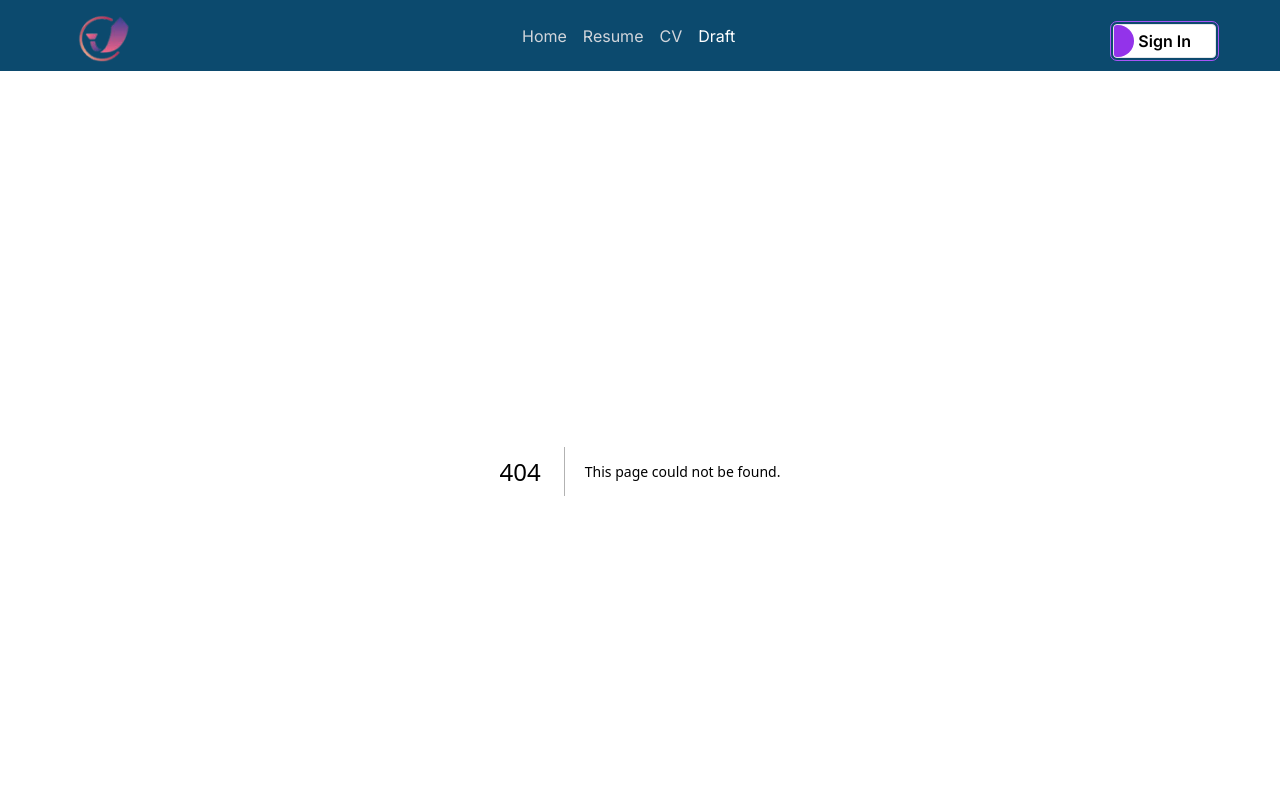
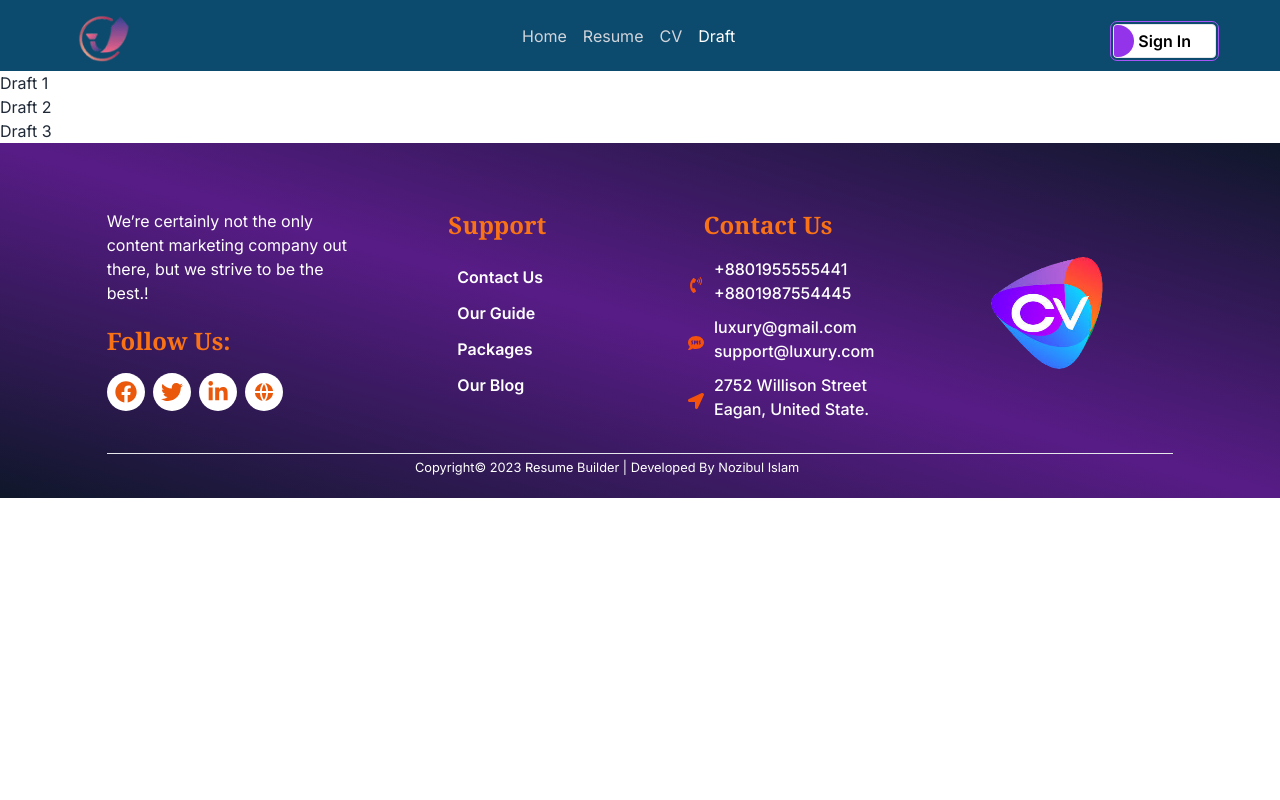
Before and after one commit to Nozibul/resume-builder-app, a Next.js app: page /draft in a window 1280 px wide. Before the commit this address had no page. Shown: the top 800 px of the page. Built offline with nearby package versions, Linux system fonts and the light colour scheme.

Commit message:
templates add

```diff
--- /dev/null
+++ b/src/app/cv/cv_preview/CvPreview.jsx
@@ -0,0 +1,59 @@
+'use client'
+
+import { useRouter } from "next/router";
+import { useEffect, useState } from "react";
+import { CV_DATA } from "../../../../local-json/CvResumeList";
+import { getItemFromArray } from "../../../utils/appHelpers.js";
+// import dynamic from "next/dynamic";
+
+const CvPreview = () => {
+ // define next userRouter Hook
+  const router = useRouter();
+  const { _id = null } = router.query;
+
+  const [resumeTemplate, setResumeTemplate] = useState(null);
+  const [loading, setLoading] = useState(true);
+
+  useEffect(() => {
+    const findItem = getItemFromArray(CV_DATA, _id);
+    setResumeTemplate(findItem?.path || null);
+  }, [_id]);
+
+//   const RenderComponent = dynamic(
+//     () =>
+//       import(`../../../../Modules/${resumeTemplate}`).catch(() => ({
+//         default: () => null,
+//       }))
+//   );
+
+//   useEffect(() => {
+//     const timer = setTimeout(() => {
+//       setLoading(false);
+//     }, 500);
+//     return () => clearTimeout(timer);
+//   }, []);
+
+  return (
+    <div className="builder-container">
+    {loading ? (
+      <h1
+        className="min-h-200 text-center flex justify-center items-center mx-auto"
+      >
+        loading...
+      </h1>
+    ) : !resumeTemplate ? (
+      <h1
+        className="min-h-200 text-center flex justify-center items-center"
+      >
+        No result is found!
+      </h1>
+    ) : null}
+
+      {/* <div className="container py-5">
+        <RenderComponent />
+      </div> */}
+    </div>
+  );
+};
+
+export default CvPreview;
--- /dev/null
+++ b/src/app/draft/page.js
@@ -0,0 +1,21 @@
+import Link from "next/link";
+
+const Draft = () => {
+  return (
+    <div>
+        <ul>
+            <li>
+                <Link href='/1'> Draft 1</Link>
+            </li>
+            <li>
+                <Link href='/2'> Draft 2</Link>
+            </li>
+            <li>
+                <Link href='/3'>Draft 3</Link>
+            </li>
+        </ul>
+    </div>
+  )
+};
+
+export default Draft;
--- a/src/app/globals.css
+++ b/src/app/globals.css
@@ -189,6 +189,16 @@ body {
 }
 
 
+
+/* preview section */
+
+.build-container {
+  background-color: rgb(240, 245, 245);
+
+ }
+
+
+
 }
 
 
--- /dev/null
+++ b/src/utils/appHelpers.js
@@ -0,0 +1 @@
+export const getItemFromArray = (rootArray, itemId) => rootArray?.length ? rootArray?.find((i) => i.id == itemId) : null;
```
Also changed, not shown: src/app/draft/[draftId].js (added, +9 -0 lines), Modules/cv-template/Customtemplate.jsx (added).
